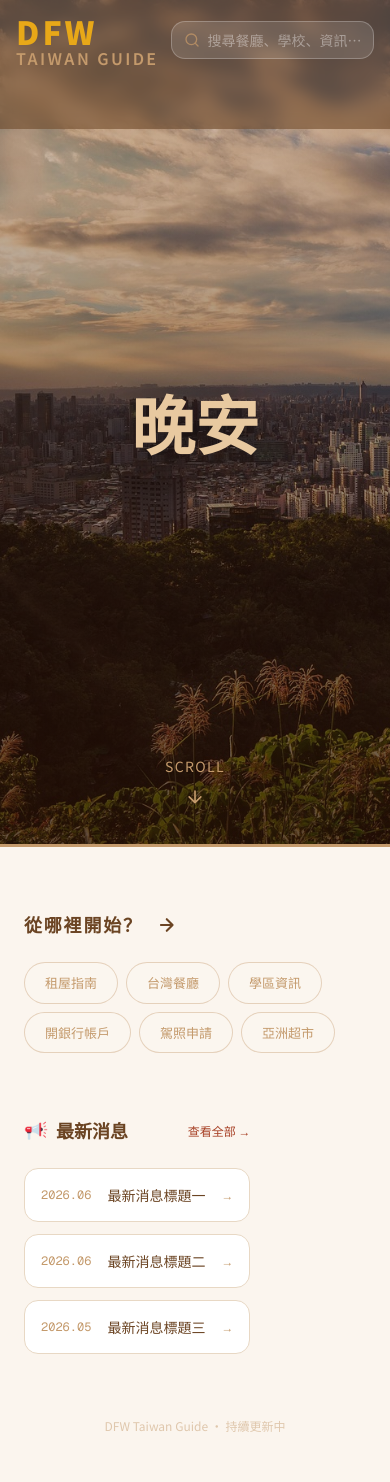
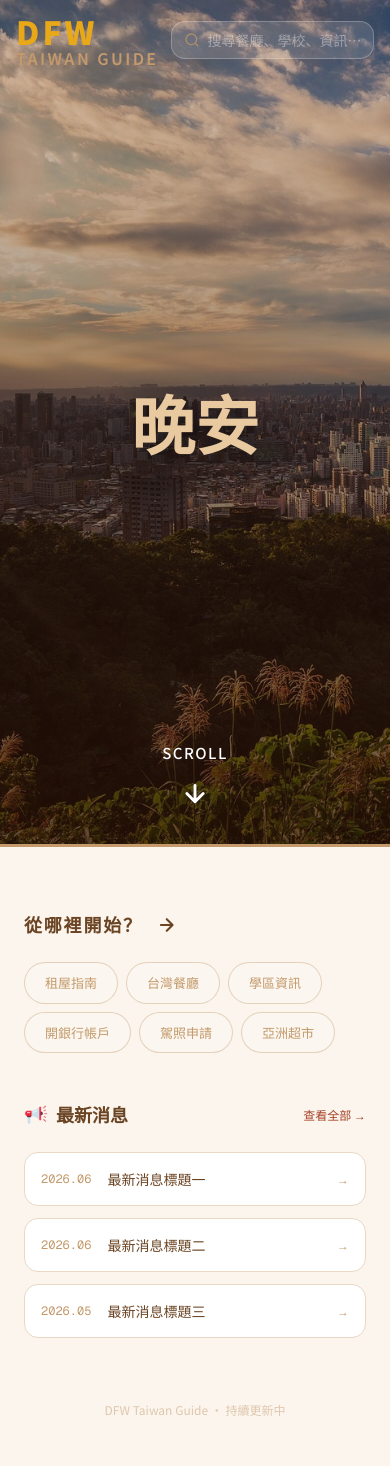
Before and after one commit to ElieshaLai/dfw-taiwan-guide, a Next.js app: page / in a window 390 px wide. Built offline with nearby package versions, Linux system fonts and the light colour scheme.

Commit message:
homepage update

```diff
--- a/app/page.tsx
+++ b/app/page.tsx
@@ -76,15 +76,15 @@ export default function Home() {
             initial={{ opacity: 0 }}
             animate={{ opacity: 1 }}
             transition={{ duration: 1, delay: 1 }}
-            className="absolute bottom-10 left-0 right-0 flex flex-col items-center gap-2 z-10"
-            style={{ color: "#C49A6C" }}
+            className="absolute bottom-10 left-0 right-0 flex flex-col items-center gap-3 z-10"
+            style={{ color: "white" }}
           >
-            <span className="text-sm tracking-widest uppercase">Scroll</span>
+            <span className="font-medium tracking-widest uppercase" style={{ fontSize: "15px" }}>Scroll</span>
             <motion.svg
-              animate={{ y: [0, 8, 0] }}
+              animate={{ y: [0, 10, 0] }}
               transition={{ repeat: Infinity, duration: 1.5 }}
-              width="20" height="20" viewBox="0 0 24 24" fill="none"
-              stroke="currentColor" strokeWidth="2" strokeLinecap="round" strokeLinejoin="round"
+              width="28" height="28" viewBox="0 0 24 24" fill="none"
+              stroke="currentColor" strokeWidth="2.5" strokeLinecap="round" strokeLinejoin="round"
             >
               <path d="M12 5v14M5 12l7 7 7-7" />
             </motion.svg>
@@ -93,7 +93,7 @@ export default function Home() {
 
         {/* 第二屏 — 從哪裡開始（左）+ 最新消息（右）*/}
         <section style={{ backgroundColor: "#FBF5EE", borderTop: "3px solid #C49A6C" }}>
-          <div className="max-w-6xl mx-auto px-6 py-16 flex flex-col md:flex-row gap-16 items-start">
+          <div className="max-w-6xl mx-auto px-6 py-16 flex flex-col md:flex-row gap-12 items-start">
 
             {/* 左：從哪裡開始 */}
             <motion.div
@@ -101,7 +101,7 @@ export default function Home() {
               whileInView={{ opacity: 1, x: 0 }}
               transition={{ duration: 0.7 }}
               viewport={{ once: true }}
-              className="flex-1"
+              className="w-full md:flex-1"
             >
               <div className="flex items-center gap-3 mb-6">
                 <span className="font-semibold tracking-widest" style={{ color: "#6B4423", fontSize: "clamp(18px, 2.5vw, 26px)" }}>
@@ -155,7 +155,7 @@ export default function Home() {
               whileInView={{ opacity: 1, x: 0 }}
               transition={{ duration: 0.7, delay: 0.15 }}
               viewport={{ once: true }}
-              className="flex-1"
+              className="w-full md:flex-1"
             >
               <div className="flex items-center justify-between mb-6">
                 <h2 className="flex items-center gap-2 font-bold"
--- a/components/Navbar.tsx
+++ b/components/Navbar.tsx
@@ -134,7 +134,7 @@ export default function Navbar({ isHomePage = false }: { isHomePage?: boolean })
   return (
     <header
       className="fixed top-0 left-0 right-0 z-50 transition-all duration-300"
-      style={{ backgroundColor: scrolled ? "#6B4423" : "rgba(107, 68, 35, 0.55)", backdropFilter: scrolled ? "none" : "blur(8px)" }}
+      style={{ backgroundColor: scrolled ? "#6B4423" : "transparent" }}
     >
       {/* Header */}
       <div className="w-full px-4 sm:px-6 h-20 sm:h-24 flex items-center justify-between gap-3">
@@ -256,9 +256,8 @@ export default function Navbar({ isHomePage = false }: { isHomePage?: boolean })
 
         {/* 手機版 */}
         <div className="sm:hidden transition-all duration-300" style={{
-          backgroundColor: scrolled ? "#F9F2E8" : "rgba(249, 242, 232, 0.75)",
-          borderBottom: "2px solid #C49A6C",
-          backdropFilter: scrolled ? "none" : "blur(8px)",
+          backgroundColor: scrolled ? "#F9F2E8" : "transparent",
+          borderBottom: scrolled ? "2px solid #C49A6C" : "none",
         }}>
           <div ref={mobileNavRef} className="flex overflow-x-auto scrollbar-none">
             {navLinksBefore.map((link) => (
```
